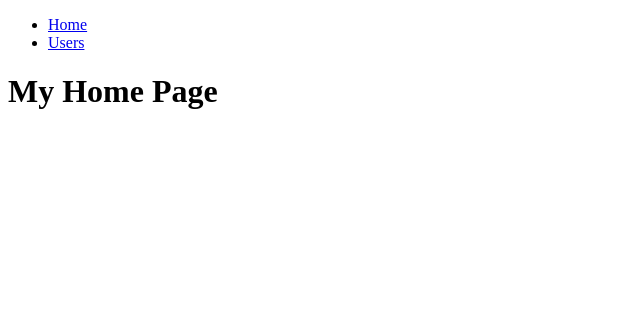
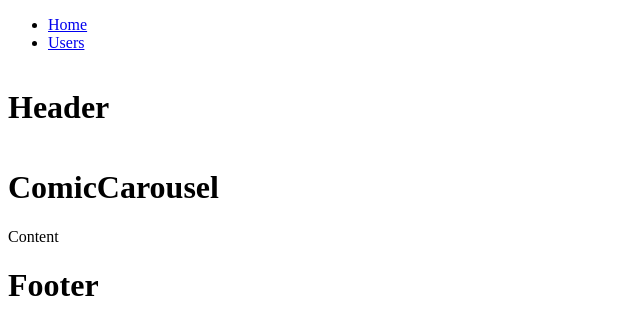
Before and after one commit to jerels/gutter, a React (Create React App) app in the folder app/frontend/: page / in a window 1280 px wide. Shown: the top 334 px of the page, without its empty margins (0-640 px from the left). Built offline with nearby package versions, Linux system fonts and the light colour scheme; no server answers.

Commit message:
splash page skeleton built

```diff
--- a/app/frontend/package.json
+++ b/app/frontend/package.json
@@ -4,6 +4,8 @@
   "private": true,
   "dependencies": {
     "@material-ui/core": "^4.11.0",
+    "@material-ui/icons": "^4.9.1",
+    "@material-ui/styles": "^4.10.0",
     "@testing-library/jest-dom": "^4.2.4",
     "@testing-library/react": "^9.3.2",
     "@testing-library/user-event": "^7.1.2",
--- a/app/frontend/src/App.js
+++ b/app/frontend/src/App.js
@@ -3,6 +3,7 @@
 import LoginForm from './components/forms/LoginForm';
 import SignUpForm from './components/forms/SignUpForm';
 import UserList from './components/UsersList';
+import SplashPage from './components/home/SplashPage';
 
 
 function App() {
@@ -34,8 +35,7 @@
                     <SignUpForm />
                 </Route>
                 <Route path="/">
-                    <h1>My Home Page</h1>
-
+                    <SplashPage />
                 </Route>
             </Switch>
         </BrowserRouter>
--- /dev/null
+++ b/app/frontend/src/components/home/ComicCarousel.js
@@ -0,0 +1,10 @@
+import React from 'react';
+
+
+const ComicCarousel = () => {
+    return (
+        <h1>ComicCarousel</h1>
+    )
+};
+
+export default ComicCarousel;
--- /dev/null
+++ b/app/frontend/src/components/home/Footer.js
@@ -0,0 +1,10 @@
+import React from 'react';
+
+
+const Footer = () => {
+    return (
+        <h1>Footer</h1>
+    )
+};
+
+export default Footer;
--- /dev/null
+++ b/app/frontend/src/components/home/Header.js
@@ -0,0 +1,10 @@
+import React from 'react';
+
+
+const Header = () => {
+    return (
+        <h1>Header</h1>
+    )
+};
+
+export default Header;
--- /dev/null
+++ b/app/frontend/src/components/home/SplashPage.js
@@ -0,0 +1,26 @@
+import React from 'react';
+import { Grid } from '@material-ui/core';
+import Header from './Header';
+import ComicCarousel from './ComicCarousel';
+import Footer from './Footer';
+
+const SplashPage = () => {
+    return (
+        <Grid container direction='column'>
+            <Grid item>
+                <Header />
+            </Grid>
+            <Grid item>
+                <ComicCarousel />
+            </Grid>
+            <Grid item>
+                Content
+            </Grid>
+            <Grid item>
+                <Footer />
+            </Grid>
+        </Grid>
+    )
+}
+
+export default SplashPage;
```
Also changed, not shown: 1 other file (tests, documents, lock files or other folders).
